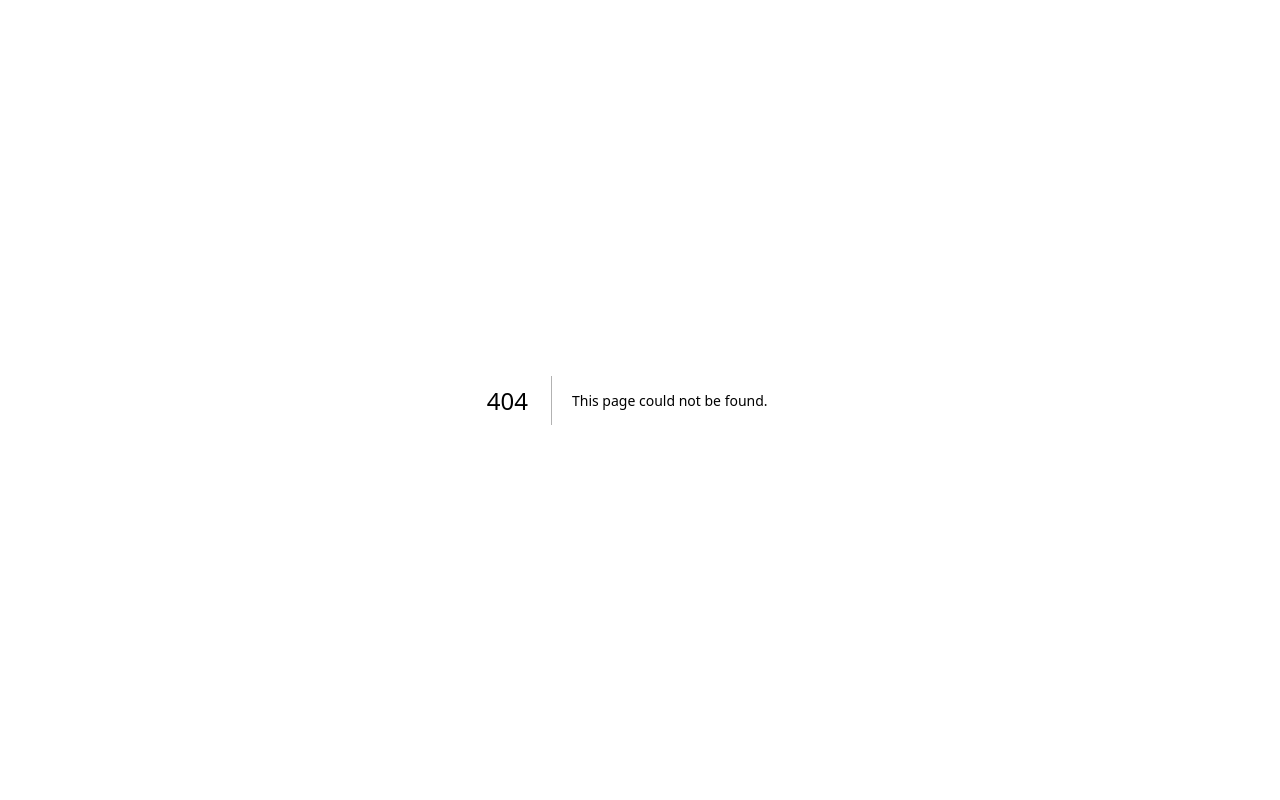
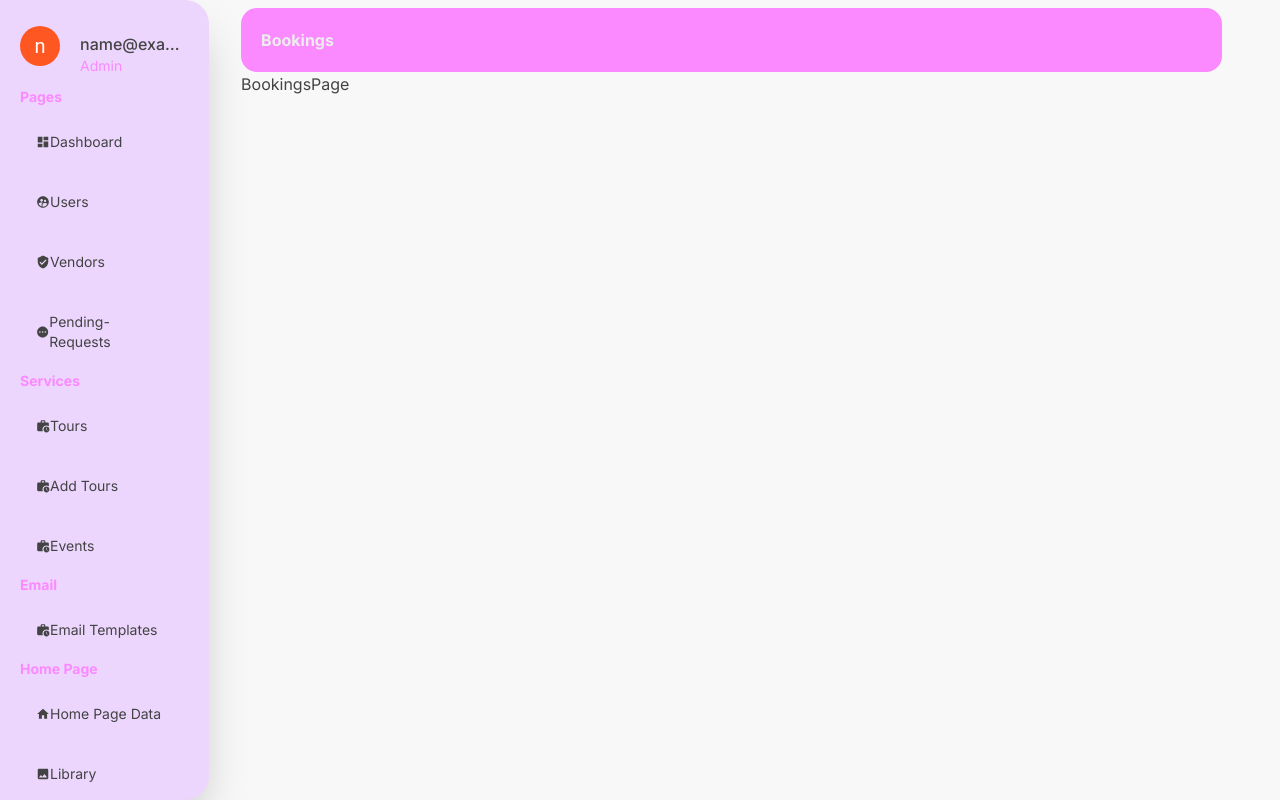
Before and after one commit to adityasinghborana/wannooadmin, a Next.js app: page /dashboard/bookings in a window 1280 px wide. Before the commit this address had no page. Built offline with nearby package versions, Linux system fonts and the light colour scheme; no server answers; sample sign-in values are in the browser's storage.

Commit message:
added footer bookings ,sidebar changes

```diff
--- /dev/null
+++ b/src/app/dashboard/bookings/[id]/page.tsx
@@ -0,0 +1,7 @@
+import React from "react";
+
+const SingleBookings = ({ params }: { params: { id: number } }) => {
+  return <div>{params.id}</div>;
+};
+
+export default SingleBookings;
--- /dev/null
+++ b/src/app/dashboard/bookings/page.tsx
@@ -0,0 +1,7 @@
+import React from "react";
+
+const BookingsPage = () => {
+  return <div>BookingsPage</div>;
+};
+
+export default BookingsPage;
--- /dev/null
+++ b/src/app/dashboard/experiences/page.tsx
@@ -0,0 +1,7 @@
+import React from "react";
+
+const ExperiencesPageData = () => {
+  return <div>ExperiencesPageData</div>;
+};
+
+export default ExperiencesPageData;
--- /dev/null
+++ b/src/app/dashboard/footer/page.tsx
@@ -0,0 +1,7 @@
+import React from "react";
+
+const FooterData = () => {
+  return <div>FooterData</div>;
+};
+
+export default FooterData;
--- a/src/app/ui/dashboard/sidebar/Sidebar.tsx
+++ b/src/app/ui/dashboard/sidebar/Sidebar.tsx
@@ -107,23 +107,38 @@ const Sidebar = () => {
           path: "/dashboard/forms",
           icon: <MdWorkHistory />,
         },
+        {
+          title: "Experiences",
+          path: "/dashboard/experiences",
+          icon: <MdWorkHistory />,
+        },
+        {
+          title: "Footer",
+          path: "/dashboard/footer",
+          icon: <MdWorkHistory />,
+        },
       ],
     },
-    // {
-    //   title:'Bookings',
-    //   list:[
-    //     {
-    //       title: 'Confirmed Bookings',
-    //       path:'/dashboard/tours',
-    //       icon: <MdWorkHistory />
-    //     },
-    //     {
-    //       title: 'Canceled Bookings ',
-    //       path:'/dashboard/tours',
-    //       icon: <MdWorkHistory />
-    //     },
-    //   ]
-    // },
+    {
+      title: "Bookings",
+      list: [
+        {
+          title: "Confirmed Bookings",
+          path: "/dashboard/tours",
+          icon: <MdWorkHistory />,
+        },
+        {
+          title: "Canceled Bookings ",
+          path: "/dashboard/tours",
+          icon: <MdWorkHistory />,
+        },
+        {
+          title: "Bookings",
+          path: "/dashboard/bookings",
+          icon: <MdWorkHistory />,
+        },
+      ],
+    },
     {
       title: "API",
       list: [
```
